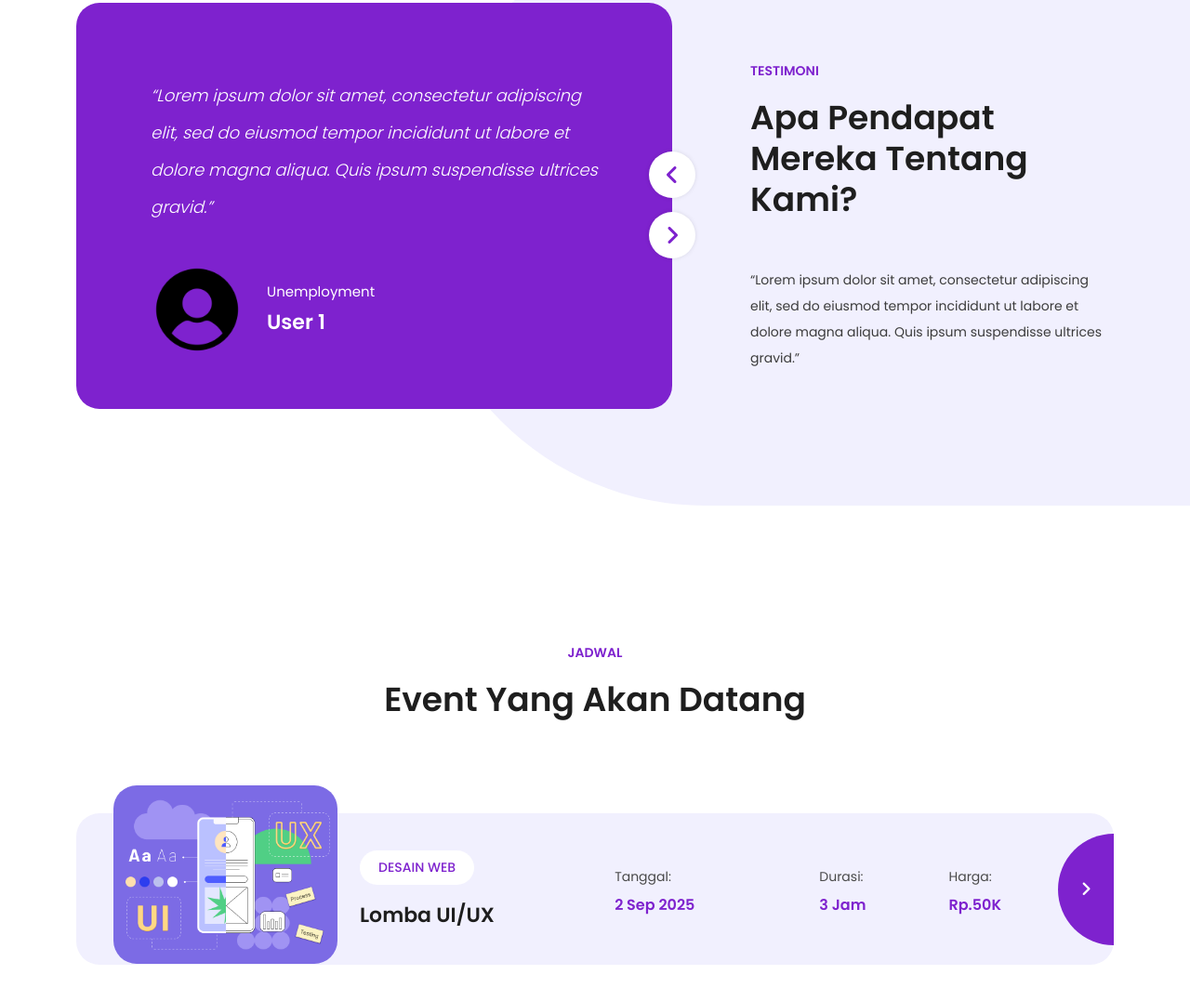
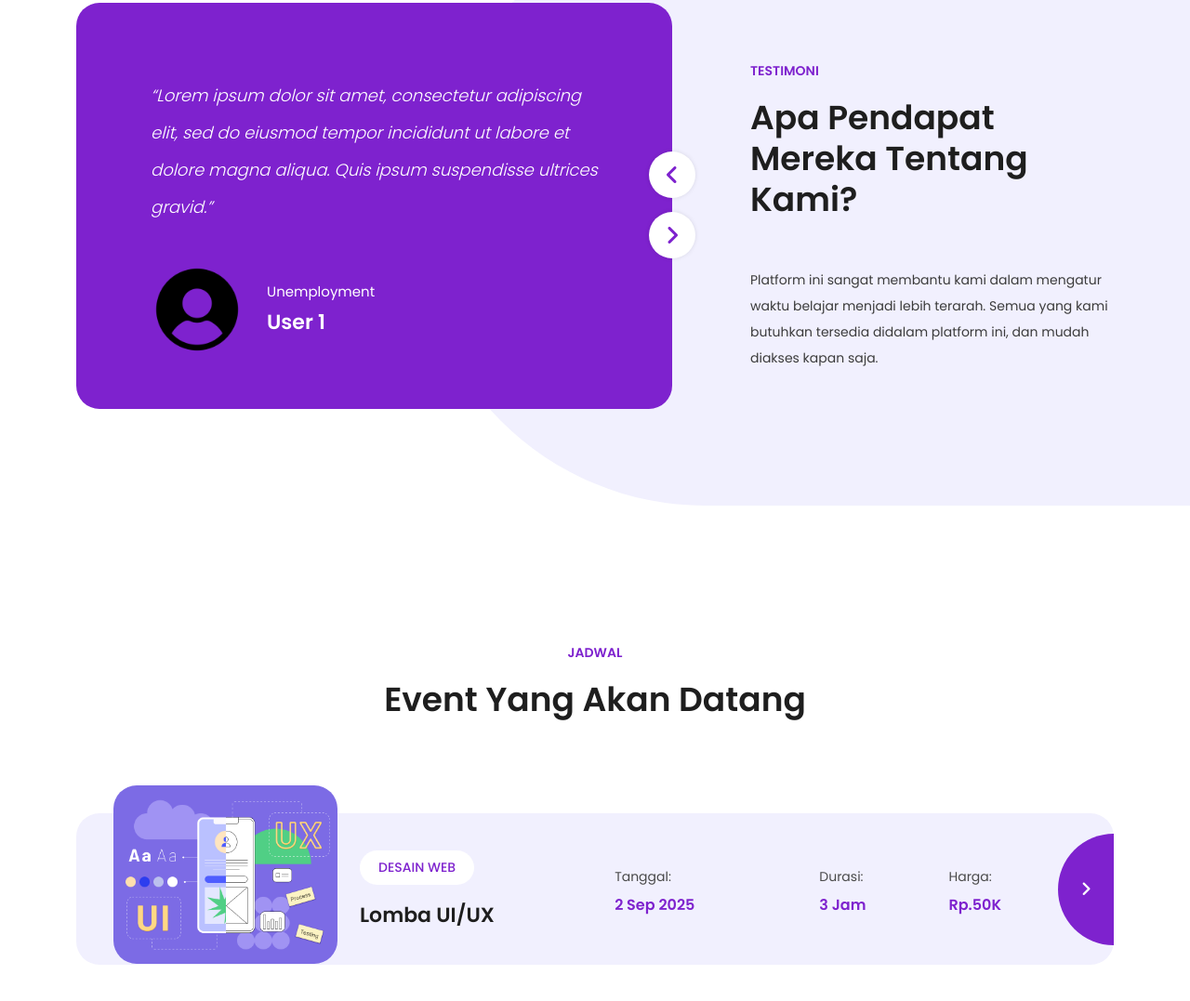
Before and after one commit to Fikarroyal/eduvio, a plain HTML site: page index.html in a window 1280 px wide. Shown: the part 5075-6152 px from the top of the page at 93% size. Drawn offline with nearby package versions, Linux system fonts and the light colour scheme.

Commit message:
Update index.html

```diff
--- a/index.html
+++ b/index.html
@@ -486,7 +486,7 @@
           <div class="section-heading">
             <h6>TESTIMONI</h6>
             <h2>Apa pendapat mereka tentang kami?</h2>
-            <p>“Lorem ipsum dolor sit amet, consectetur adipiscing elit, sed do eiusmod tempor incididunt ut labore et dolore magna aliqua. Quis ipsum suspendisse ultrices gravid.”</p>
+            <p>Platform ini sangat membantu kami dalam mengatur waktu belajar menjadi lebih terarah. Semua yang kami butuhkan tersedia didalam platform ini, dan mudah diakses kapan saja.</p>
           </div>
         </div>
       </div>
```
